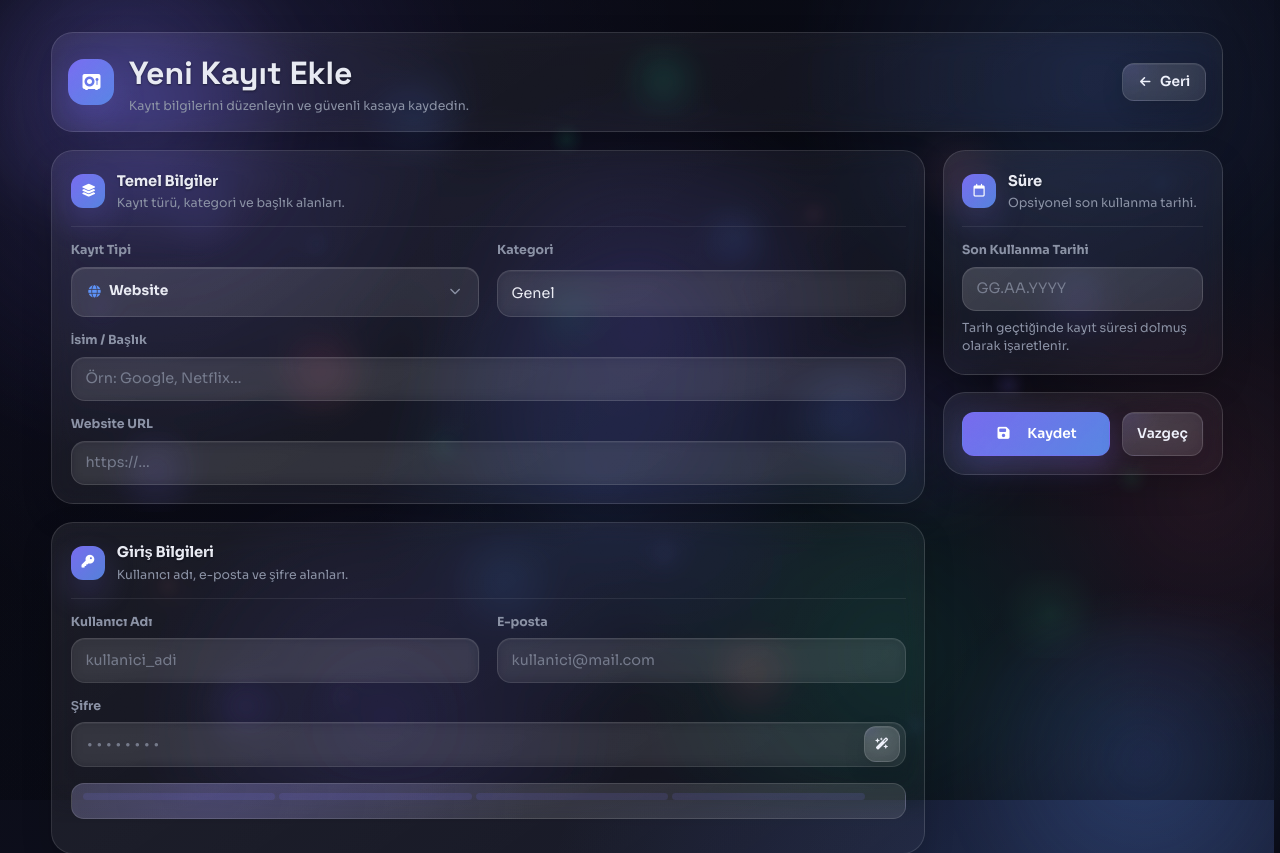
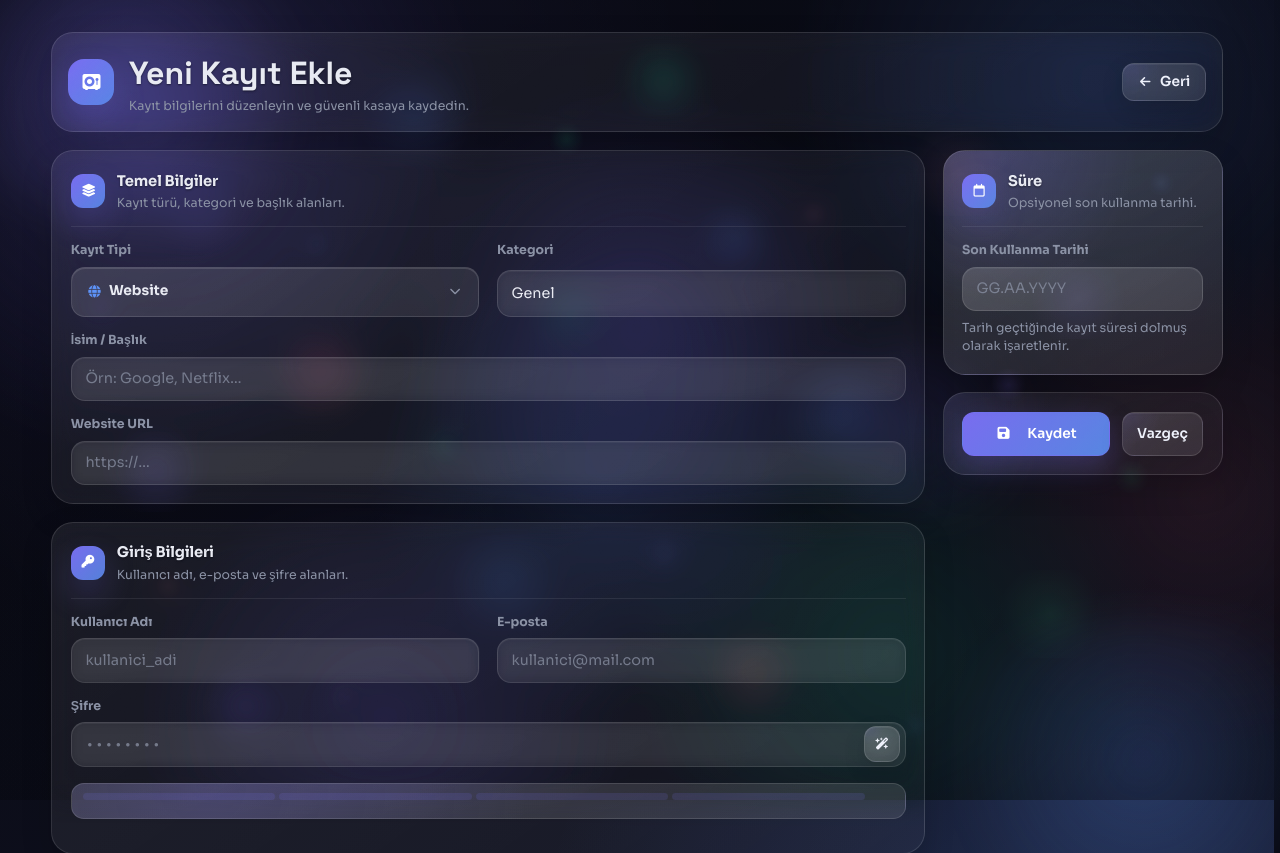
Before and after one commit to salvetum/SifreKasam, a Flask app: page /ekle in a window 1280 px wide. Shown: the top 853 px of the page. Run offline with Flask 3, Linux system fonts and the light colour scheme; the visitor is signed in with stand-in values (Sample User, id 1); some libraries are stand-ins or nearby versions.

Commit message:
fix: yan sutun tamamen opak — Sure/Kaydet bolumunde gercek blur ornekleme kaldirildi
Tarih girdisi tek basina yetmedi: ayni sütundaki vault-form-actions (Kaydet/Vazgeç gercek glass-blur lensli) ve panel zeminleri de hidden flip'lerinde buğusuz->buğulu flaş üretiyordu. Yan sütun kapsaminda TÜM yüzeylerin backdrop-filter'i none'a indirildi; zeminler opak sabit renge oturdu (computed rgba(19,21,39,.96), image none). Ana paneller gercek cam olarak kaliyor. Cache: vault-form.css v78, sw assets-v148.

```diff
--- a/flask_app/static/vault-form.css
+++ b/flask_app/static/vault-form.css
@@ -1085,3 +1085,38 @@ input.kasa-field[type="date"]::-webkit-calendar-picker-indicator:hover {
     opacity: 1;
     transform: scale(1.05);
 }
+
+
+/* ── Yan sütun (Süre + Kaydet): gerçek blur örneklemesi YOK ────────
+   Bu sütun tip değişiminde hidden flip'leniyor; Chromium display:none
+   geçişlerinde backdrop-filter katmanını 1-2 kare geç promote ediyor
+   → her yüzey önce buğusuz, sonra buğulu boyanıyordu ('çift render').
+   Sütundaki TÜM yüzeyler eşdeğer opak token zeminini kullanır;
+   görünüm aynı dilde kalır, artefakt imkânsız hale gelir. */
+.vault-form-side .vault-form-panel,
+.vault-form-side .vault-form-actions,
+.vault-form-side .kasa-field,
+.vault-form-side .kasa-btn {
+    backdrop-filter: none !important;
+    -webkit-backdrop-filter: none !important;
+}
+.vault-form-side .vault-form-panel {
+    background:
+        var(--glass-vivid-tint),
+        linear-gradient(160deg,
+            rgba(255,255,255, calc(var(--glass-veil-scale) * 0.10)),
+            rgba(255,255,255, calc(var(--glass-veil-scale) * 0.05))),
+        var(--panel-bg, var(--glass));
+}
+.vault-form-side .vault-form-actions {
+    background:
+        radial-gradient(circle at top left, rgba(var(--accent-rgb), 0.08), transparent 38%),
+        var(--panel-bg, var(--glass));
+}
+.vault-form-side .kasa-field {
+    background:
+        linear-gradient(145deg,
+            rgba(255,255,255, calc(var(--glass-veil-scale) * 0.10)),
+            rgba(255,255,255, calc(var(--glass-veil-scale) * 0.05))),
+        var(--glass) !important;
+}
--- a/flask_app/templates/base.html
+++ b/flask_app/templates/base.html
@@ -29,7 +29,7 @@
     <!-- Our Custom CSS -->
     <link href="{{ url_for('static', filename='tokens.css') }}?v=70" rel="stylesheet">
     <link href="{{ url_for('static', filename='base.css') }}?v=77" rel="stylesheet">
-    <link href="{{ url_for('static', filename='vault-form.css') }}?v=77" rel="stylesheet">
+    <link href="{{ url_for('static', filename='vault-form.css') }}?v=78" rel="stylesheet">
     <link href="{{ url_for('static', filename='utilities.css') }}?v=69" rel="stylesheet">
     <link href="{{ url_for('static', filename='buttons.css') }}?v=72" rel="stylesheet">
     <link href="{{ url_for('static', filename='cards.css') }}?v=69" rel="stylesheet">
--- a/flask_app/templates/sw.js
+++ b/flask_app/templates/sw.js
@@ -1,4 +1,4 @@
-const CACHE = 'kasa-v{{ APP_VERSION }}-assets-v147';
+const CACHE = 'kasa-v{{ APP_VERSION }}-assets-v148';
 const BG_URL_PREFIX = '/api/background/';
 const ASSETS = [
   '{{ url_for("static", filename="tokens.css") }}',
```
